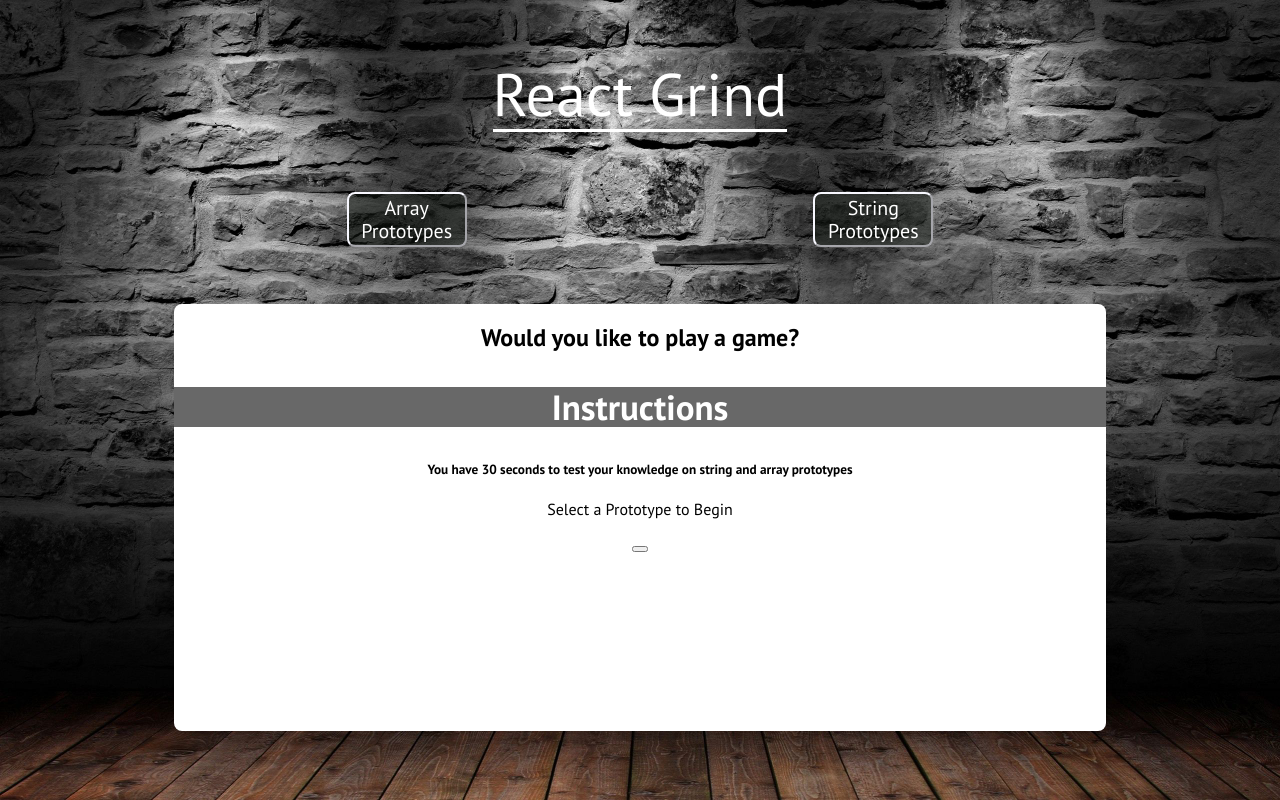
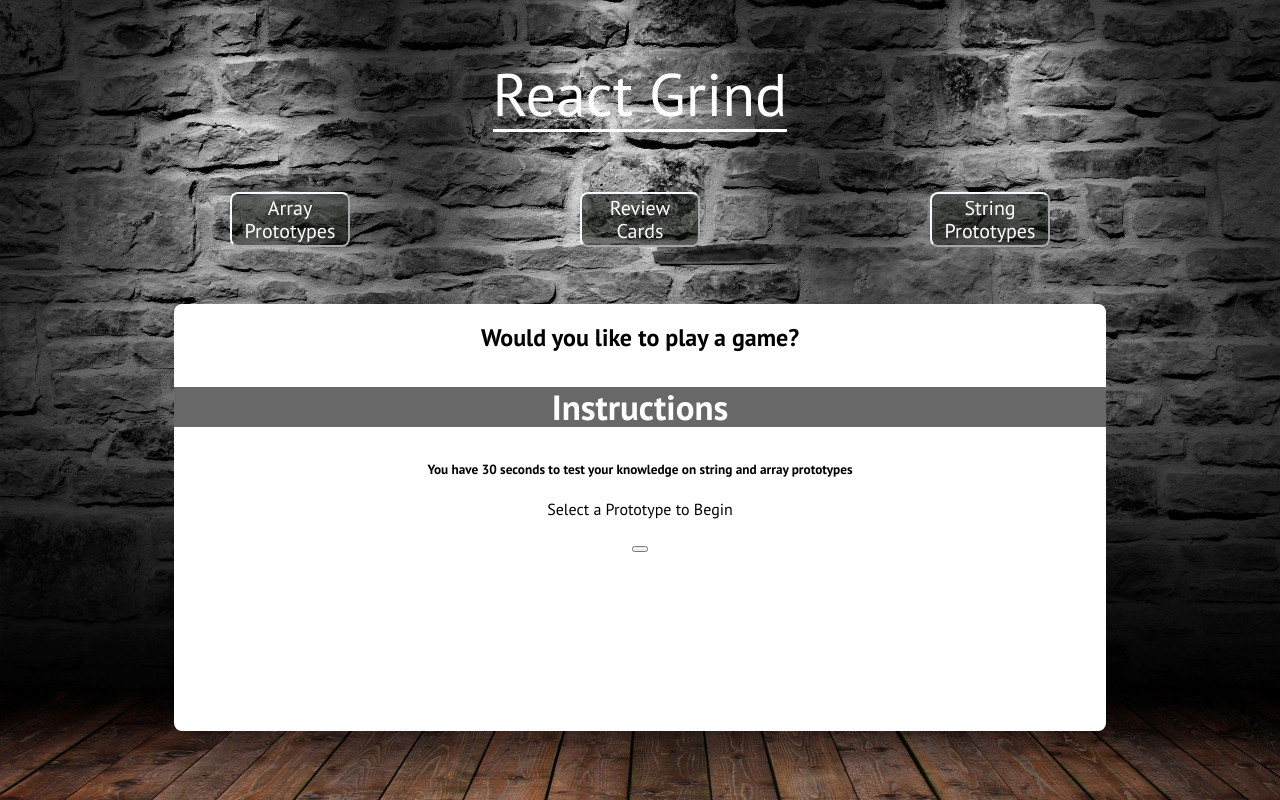
Before and after one commit to KStockton/prototypeReaction, a React (Create React App) app: page / in a window 1280 px wide. Built offline with nearby package versions, Linux system fonts and the light colour scheme; no server answers.

Commit message:
reviewcard functionality works with conidtional rendering

```diff
--- a/src/App.js
+++ b/src/App.js
@@ -10,7 +10,8 @@ export default class App extends Component {
     this.state = {
       prototypes: [],
       topicChoice: null,
-      studyCards: []
+      studyCards: [],
+      review: false,
     }
   }
 
@@ -36,17 +37,27 @@ export default class App extends Component {
     this.setState({topicChoice: quizTopic})
       }
 
+      selectReview = () => {
+        this.setState({ review: true})
+      }
+
 
       render() {
-        console.log(this.state.prototypes)
-        console.log('localStorageCards', this.state.studyCards)
+        console.log('data', this.state.prototypes)
+        console.log('studyCards', this.state.studyCards)
+        let studyMode
+        if(this.state.review  === true){
+          studyMode = <Card topicChoice={this.state.studyCards}/>
+        } else {
+          studyMode = <Card topicChoice={this.state.topicChoice}/>
+        }
         return (
           <div className="App">
         <header className='App-header'>
           <h1>React Grind</h1>
         </header>
-        <Title selectTopic={this.selectTopic} />
-        <Card topicChoice={this.state.topicChoice}/>
+        <Title selectTopic={this.selectTopic} selectReview={this.selectReview}/>
+        {studyMode}
       </div>
     )
   }
--- a/src/Title.js
+++ b/src/Title.js
@@ -5,9 +5,12 @@ export default class Title extends Component {
 
   handleClick = (event) => {
     if(event.target.value === 'Array Prototypes'){
+      //event.target.value vs 'Array/string Prototypes' *************
       this.props.selectTopic('Array Prototypes')
+    } else if(event.target.value === 'String Prototypes') {
+      this.props.selectTopic('String Prototypes')
     } else {
-      this.props.selectTopic('String Prototypes')
+      this.props.selectReview()
     }
   }
 
@@ -15,7 +18,9 @@ export default class Title extends Component {
    return (
     <section className="Title-btn-wrapper bounce">
          <button value="Array Prototypes" name="arrayEvent" onClick={this.handleClick}>Array Prototypes</button>
+         <button value="review" onClick={this.handleClick}> Review Cards</button>
          <button value="String Prototypes" name="stringEvent" onClick={this.handleClick}>String Prototypes</button>
+
     </section>
    )
   }
```
